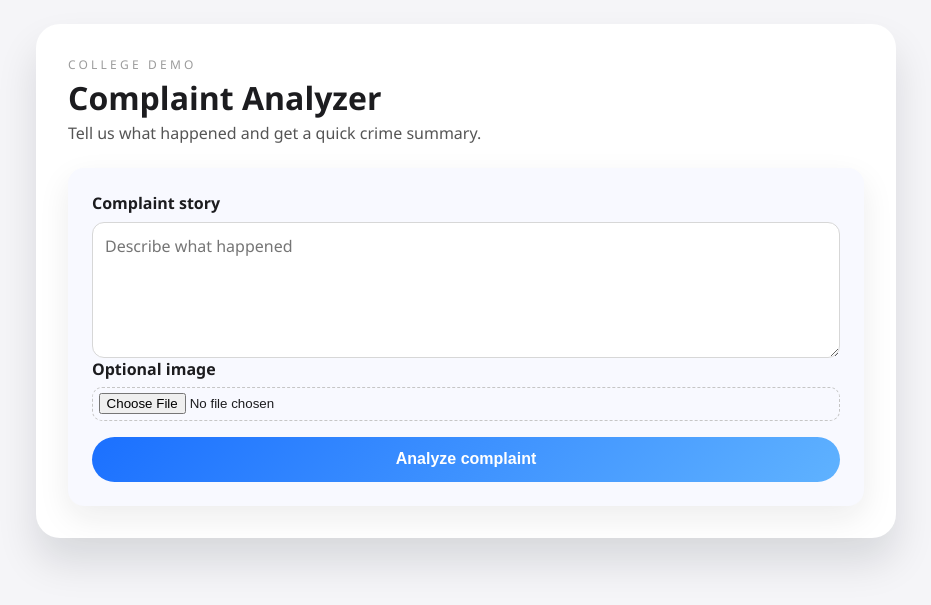
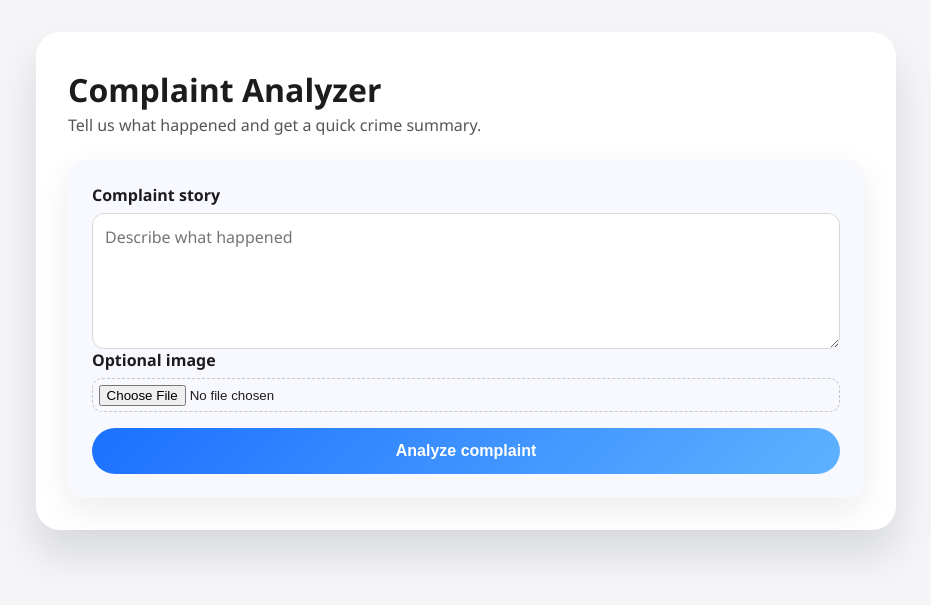
Before and after one commit to SowmyaBantupalli/Complaint-Input-System, a React (Vite) app in the folder frontend/: page / in a window 1280 px wide. Shown: the part 119-724 px from the top of the page, without its empty margins (174-1105 px from the left). Built offline with nearby package versions, Linux system fonts and the light colour scheme.

Commit message:
refactor: remove unnecessary header text from App component

```diff
--- a/frontend/src/App.jsx
+++ b/frontend/src/App.jsx
@@ -15,7 +15,6 @@ export default function App() {
   return (
     <div className="app-shell">
       <header>
-        <p className="eyebrow">College Demo</p>
         <h1>Complaint Analyzer</h1>
         <p>Tell us what happened and get a quick crime summary.</p>
       </header>
```
